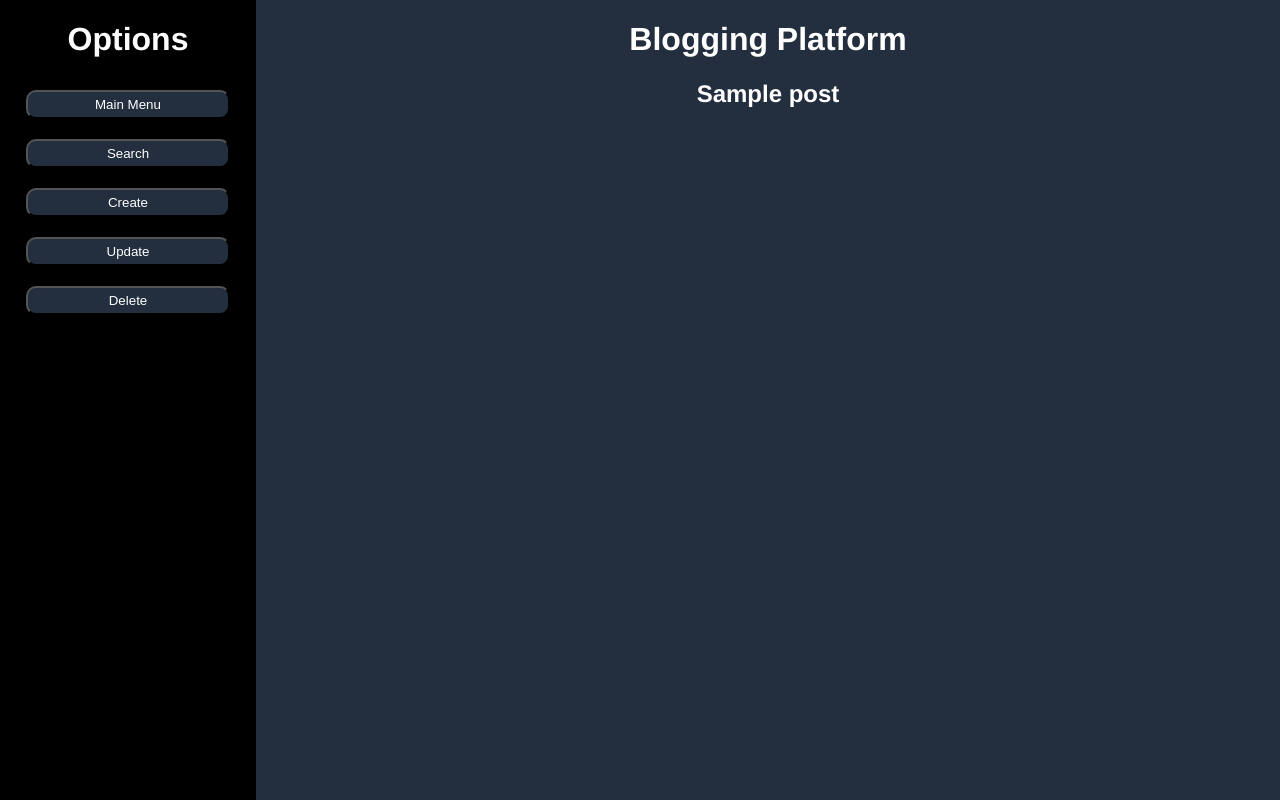
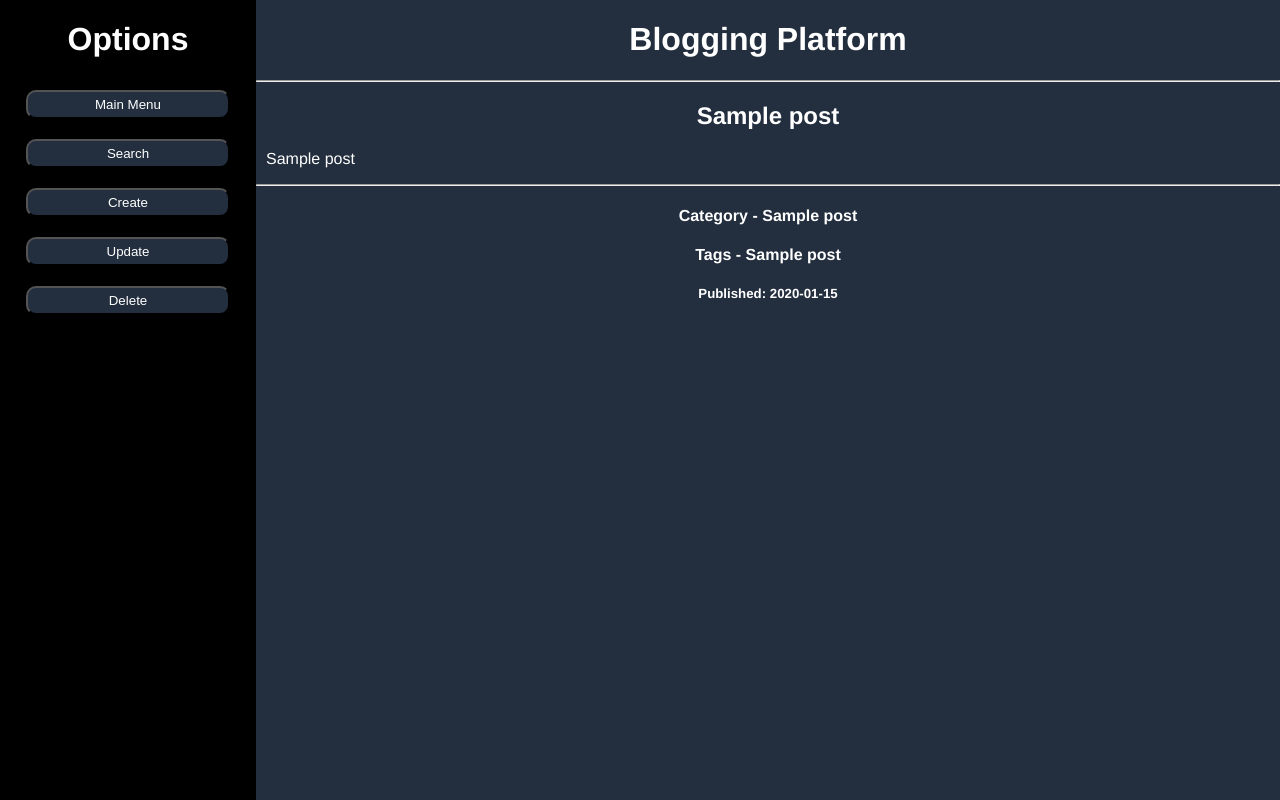
Before and after one commit to LewieJ08/blogging_platform_app, a Flask app: page /post/1 in a window 1280 px wide. Run offline with Flask 3, Linux system fonts and the light colour scheme; a database or web service that is not in the repository returns one stand-in record (values such as "Sample title"); some libraries are stand-ins or nearby versions.

Commit message:
post page logic

```diff
--- a/blogging_platform_app/templates/post.html
+++ b/blogging_platform_app/templates/post.html
@@ -27,8 +27,16 @@
             </form>
         </div>
         <div class="main">
-            <h1>Blogging Platform</h1>
+            <h1>Blogging Platform</h1> <hr>
             <h2>{{ post[1] }}</h2>
+            <pre>{{ post[2] }}</pre> <hr>
+            <h4>Category - {{ post[3]|capitalize }}</h4>
+            <h4> Tags -
+                {% for tag in tags %}
+                {{ tag }}
+                {% endfor %}
+            </h4>
+            <h5>Published: {{ post[5].strftime('%d-%m-%Y') }}</h5>
         </div>
 </body>
 </html>
```
